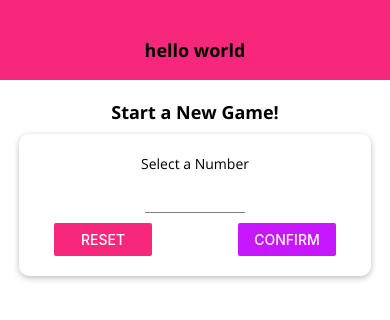
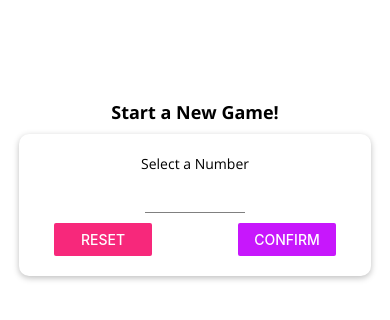
Before and after one commit to IanGlass/guess-again, a React Native app: screen / in a window 390 px wide. Shown: the top 320 px of the page. Built offline with nearby package versions, Linux system fonts and the light colour scheme.

Commit message:
Style Header by platform

```diff
--- a/components/Header.js
+++ b/components/Header.js
@@ -1,5 +1,5 @@
 import React from 'react';
-import { View, Text, StyleSheet } from 'react-native';
+import { View, StyleSheet, Platform } from 'react-native';
 
 import Colors from '../constants/colors';
 
@@ -8,20 +8,38 @@ import TitleText from '../components/TitleText';
 const Header = ({ title }) => {
 
   return (
-    <View style={styles.header}>
-      <TitleText>{title}</TitleText>
+    <View style={{
+      ...styles.headerBase,
+      ...Platform.select({
+        ios: styles.headerIOS,
+        android: styles.headerAndroid
+      })
+    }} >
+      <TitleText style={styles.title}>{title}</TitleText>
     </View>
   )
 };
 
 const styles = StyleSheet.create({
-  header: {
+  headerBase: {
     width: '100%',
     height: 80,
     paddingTop: 20,
+    alignItems: 'center',
+    justifyContent: 'center',
+  },
+  headerIOS: {
+    backgroundColor: 'white',
+    borderBottomColor: '#ccc',
+    borderBottomWidth: 1
+  },
+  headerAndroid: {
     backgroundColor: Colors.primary,
-    alignItems: 'center',
-    justifyContent: 'center'
+    borderBottomColor: 'transparent',
+    borderBottomWidth: 0
+  },
+  title: {
+    color: Platform.OS === 'ios' ? Colors.primary : 'white'
   }
 });
 
```
